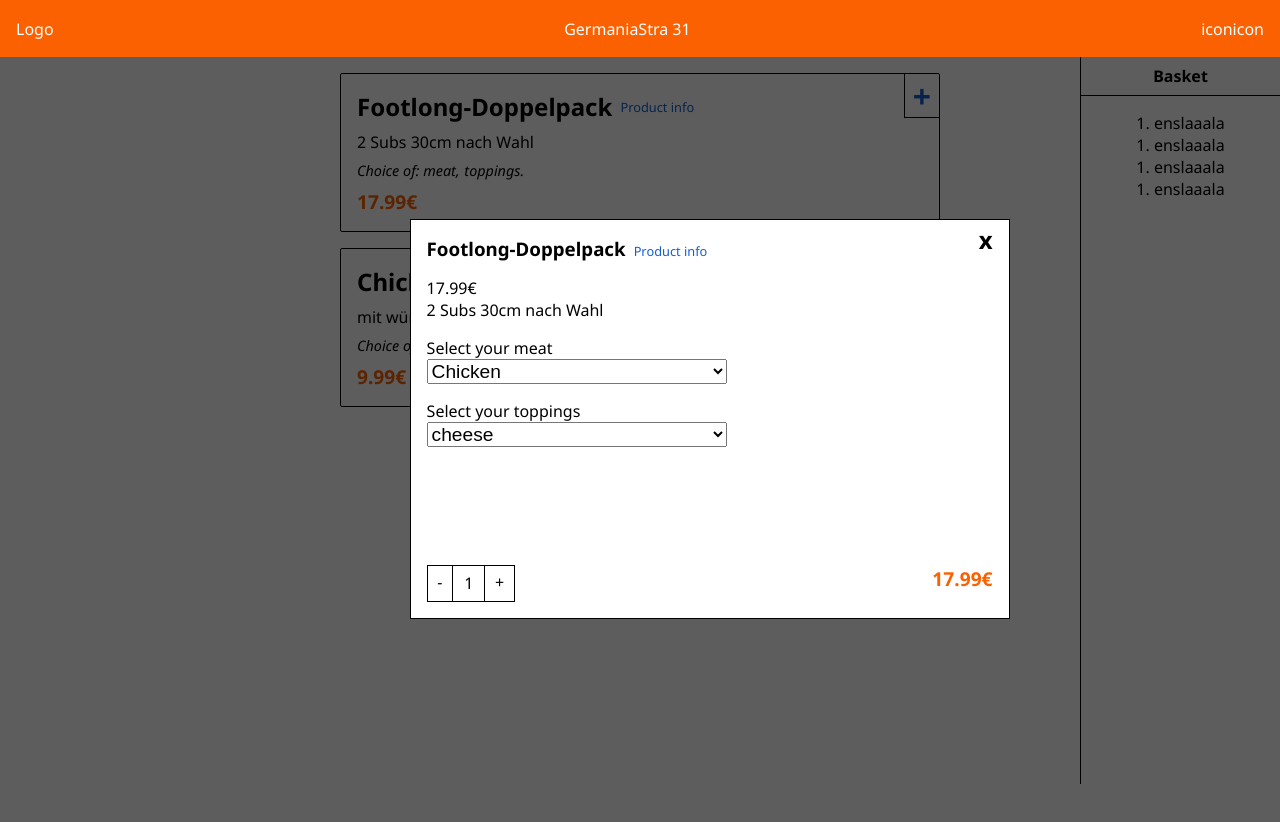
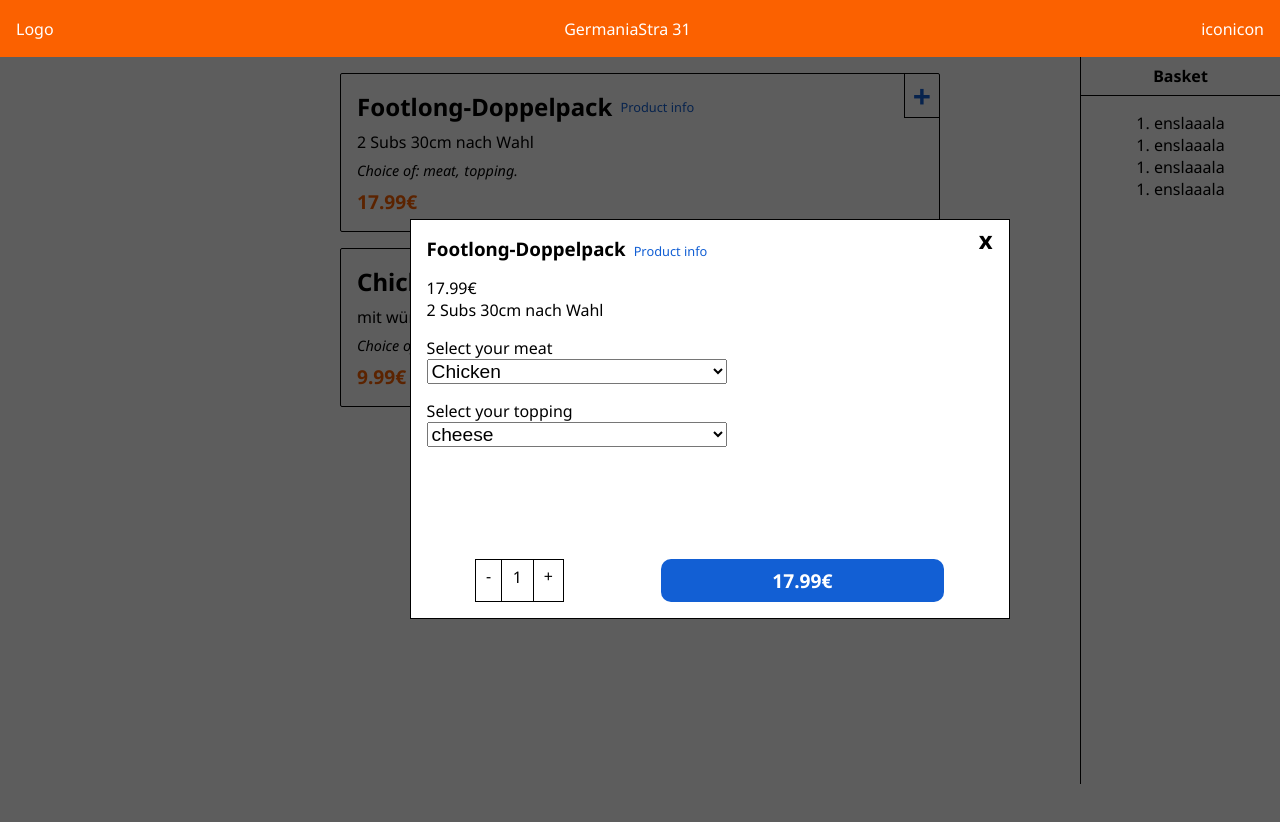
Before and after one commit to adayreyes/Nuxt-Lieferando, a Nuxt app: page /Subway in a window 1280 px wide. Both pictures are taken after a click on the element 640 px from the left and 152 px from the top of the page. Shown: the top 822 px of the page. Built offline with nearby package versions, Linux system fonts and the light colour scheme.

Commit message:
get value from element

```diff
--- a/components/ChoicesDialog.vue
+++ b/components/ChoicesDialog.vue
@@ -12,10 +12,10 @@
             <span>{{ productInfo.description }}</span>
         </div>
         <div class="select-container">
-            <div v-for="choices, option in productInfo.choiceOf" :key="option">
-                <span>Select your {{ option }}</span>
-                <select :name="option" :id="option">
-                    <option v-for="choice in choices" :key="choice" :value="choice">{{ choice }}</option>
+            <div v-for="(values, key) in productInfo.choiceOf" :key="key">
+                <span>Select your {{ key }}</span>
+                <select :name="key" :id="key" :ref="key">
+                    <option v-for="choice in values" :key="choice" :value="choice">{{ choice }}</option>
                 </select>
             </div>
         </div>
@@ -25,7 +25,7 @@
                 <span class="quantity">{{ quantity }}</span>
                 <span @click="increaseQuantity">+</span>
             </div>
-            <span class="price">{{ total }}€</span>
+            <span @click="sendToCart" class="price">{{ total }}€</span>
         </footer>
     </div>
 </template>
@@ -34,7 +34,10 @@ export default {
     data() {
         return {
             quantity: 1,
-            total: this.productInfo.price
+            total: this.productInfo.price,
+            meat: "",
+            topping: "",
+
         }
     },
     props: ["productInfo"],
@@ -51,7 +54,11 @@ export default {
                 this.total = (this.productInfo.price * this.quantity).toFixed(2)
 
             }
-        }
+        },
+        sendToCart(){
+            console.log("meat: " + this.$refs.meat[0].value, "topping: " + this.$refs.topping[0].value);
+        },
+
     },
     emits: ["closeDialog"]
 }
@@ -118,7 +125,7 @@ header {
 
 footer {
     display: flex;
-    justify-content: space-between;
+    justify-content: space-around;
     position: absolute;
     bottom: 0;
     left: 0;
@@ -151,8 +158,15 @@ footer {
 }
 
 .price {
-    color: var(--orange);
+    color: white;
     font-weight: bold;
     font-size: 1.2rem;
+    background-color: var(--blue);
+    padding: .5rem;
+    border-radius: 10px;
+    width: 50%;
+    text-align: center;
+    cursor: pointer;
+
 }
 </style>
--- a/components/ProductsList.vue
+++ b/components/ProductsList.vue
@@ -21,7 +21,7 @@ export default {
                     description: "2 Subs 30cm nach Wahl",
                     choiceOf: {
                         meat: ["Chicken", "Pan", "Salat"],
-                        toppings: ["cheese","ketchup"],
+                        topping: ["cheese","ketchup"],
                         },
                     price: 17.99,
 
@@ -31,7 +31,7 @@ export default {
                     description: "mit würzigen Hähnchenbruststreifen in Teriyaki-Marinade",
                     choiceOf: {
                         meat: ["Chicken", "Pig", "Cow"],
-                        toppings: ["mayo","alioli"],
+                        topping: ["mayo","alioli"],
                         },
                     price: 9.99
                 },
```
